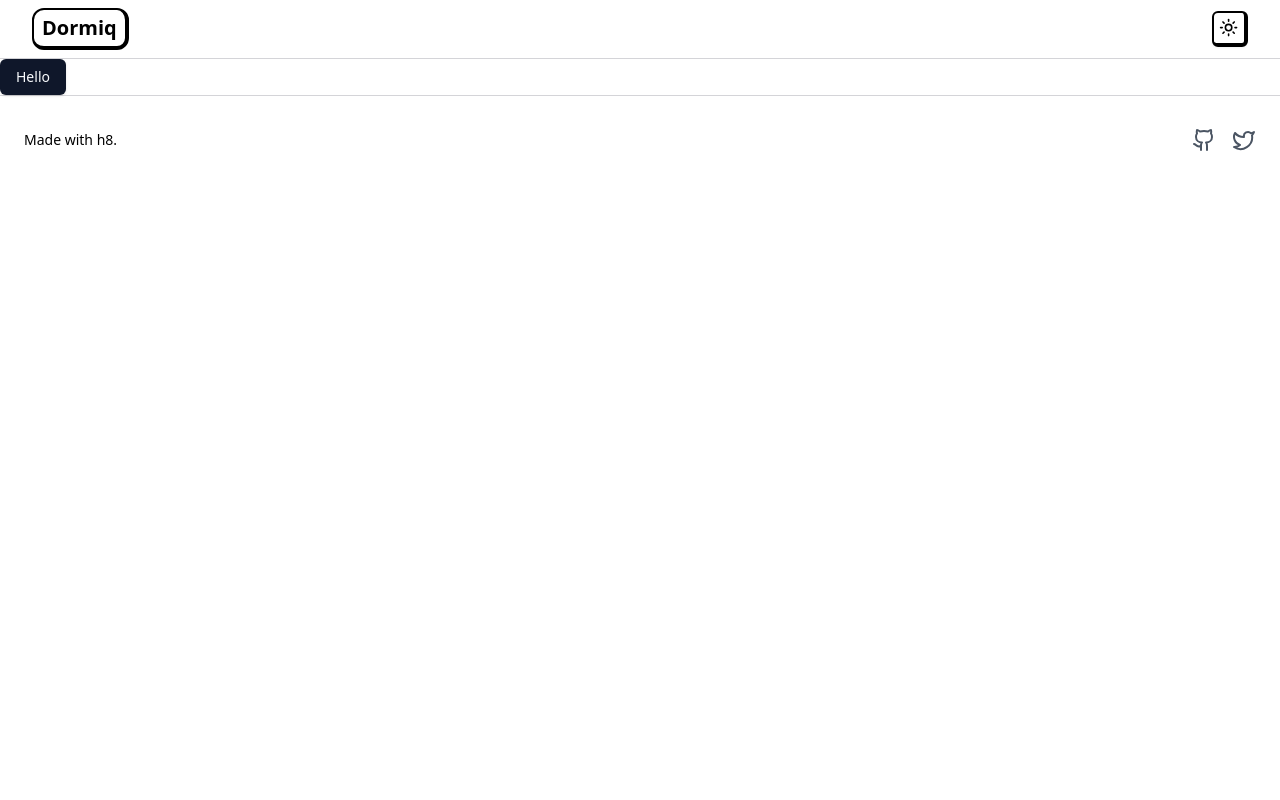
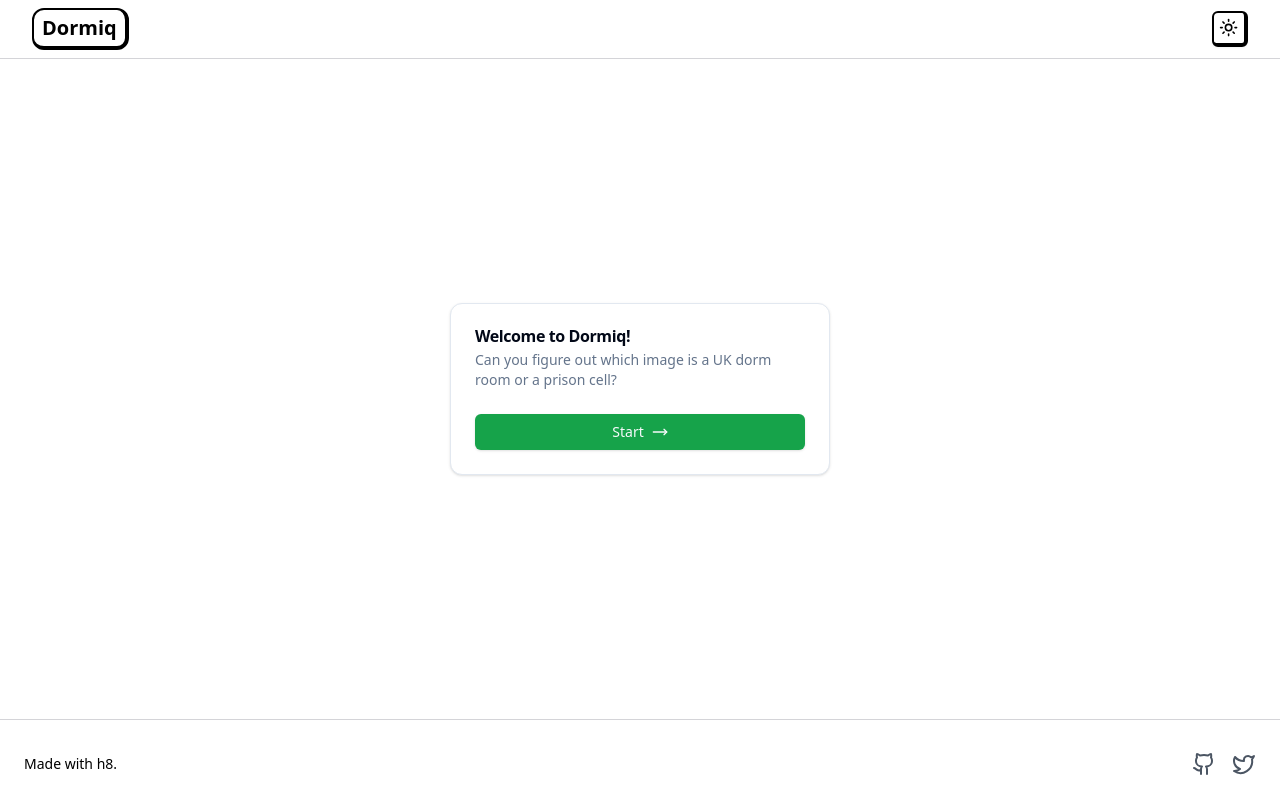
Before and after one commit to DeviousLab/dorm-or-prison-quiz, a Next.js app: page / in a window 1280 px wide. Built offline with nearby package versions, Linux system fonts and the light colour scheme.

Commit message:
feat: Fixed page layout and created homepage
Signed-off-by: DeviousLab <deviouslab@gmail.com>

```diff
--- a/src/app/layout.tsx
+++ b/src/app/layout.tsx
@@ -1,5 +1,5 @@
 import type { Metadata } from 'next';
-import { Inter as FontSans } from "next/font/google"
+import { Inter as FontSans } from 'next/font/google';
 import './globals.css';
 
 import { cn } from '@/lib/utils';
@@ -8,9 +8,9 @@
 import { ThemeProvider } from '@/components/theme-provider';
 
 export const fontSans = FontSans({
-  subsets: ["latin"],
-  variable: "--font-sans",
-})
+	subsets: ['latin'],
+	variable: '--font-sans',
+});
 
 export const metadata: Metadata = {
 	title: 'Dorm or Prison Quiz',
@@ -24,19 +24,23 @@
 }) {
 	return (
 		<html lang='en'>
-			<body className={cn(
-          "min-h-screen bg-background font-sans antialiased",
-          fontSans.variable
-        )}>
+			<body
+				className={cn(
+					'min-h-screen bg-background font-sans antialiased',
+					fontSans.variable
+				)}
+			>
 				<ThemeProvider
 					attribute='class'
 					defaultTheme='system'
 					enableSystem
 					disableTransitionOnChange
 				>
-					<Navbar />
-					{children}
-					<Footer />
+					<div className='flex min-h-screen flex-col'>
+						<Navbar />
+						{children}
+						<Footer />
+					</div>
 				</ThemeProvider>
 			</body>
 		</html>
--- a/src/app/page.tsx
+++ b/src/app/page.tsx
@@ -1,8 +1,31 @@
-import { Button } from '@/components/ui/button'
-import Image from 'next/image'
+import { MoveRight } from 'lucide-react';
+
+import { Button } from '@/components/ui/button';
+import {
+	Card,
+	CardContent,
+	CardDescription,
+	CardFooter,
+	CardHeader,
+	CardTitle,
+} from '@/components/ui/card';
+
+type CardProps = React.ComponentProps<typeof Card>;
 
 export default function Home() {
-  return (
-    <Button>Hello</Button>
-  )
+	return (
+		<main className='flex grow items-center justify-center'>
+			<Card className='w-[380px]'>
+				<CardHeader>
+					<CardTitle>Welcome to Dormiq!</CardTitle>
+					<CardDescription>Can you figure out which image is a UK dorm room or a prison cell?</CardDescription>
+				</CardHeader>
+				<CardFooter>
+					<Button className='w-full bg-green-600 transition duration-200 hover:bg-green-800'>
+						Start <MoveRight className='ml-2 h-4 w-4' />
+					</Button>
+				</CardFooter>
+			</Card>
+		</main>
+	);
 }
--- a/src/components/Navbar.tsx
+++ b/src/components/Navbar.tsx
@@ -7,7 +7,7 @@
 
 const Navbar = async (props: Props) => {
 	return (
-		<header className='top-0 bg-white dark:bg-gray-950 text-black dark:text-white z-[10] h-fit border-b border-zinc-300 py-2 '>
+		<header className='bg-white dark:bg-gray-950 text-black dark:text-white h-fit border-b border-zinc-300 py-2 '>
 			<div className='flex items-center justify-between h-full gap-2 px-8 mx-auto'>
 				{/* Logo */}
 				<Link href={'/'} className='flex items-center justify-center'>
--- /dev/null
+++ b/src/components/ui/card.tsx
@@ -0,0 +1,76 @@
+import * as React from "react"
+
+import { cn } from "@/lib/utils"
+
+const Card = React.forwardRef<
+  HTMLDivElement,
+  React.HTMLAttributes<HTMLDivElement>
+>(({ className, ...props }, ref) => (
+  <div
+    ref={ref}
+    className={cn(
+      "rounded-xl border bg-card text-card-foreground shadow",
+      className
+    )}
+    {...props}
+  />
+))
+Card.displayName = "Card"
+
+const CardHeader = React.forwardRef<
+  HTMLDivElement,
+  React.HTMLAttributes<HTMLDivElement>
+>(({ className, ...props }, ref) => (
+  <div
+    ref={ref}
+    className={cn("flex flex-col space-y-1.5 p-6", className)}
+    {...props}
+  />
+))
+CardHeader.displayName = "CardHeader"
+
+const CardTitle = React.forwardRef<
+  HTMLParagraphElement,
+  React.HTMLAttributes<HTMLHeadingElement>
+>(({ className, ...props }, ref) => (
+  <h3
+    ref={ref}
+    className={cn("font-semibold leading-none tracking-tight", className)}
+    {...props}
+  />
+))
+CardTitle.displayName = "CardTitle"
+
+const CardDescription = React.forwardRef<
+  HTMLParagraphElement,
+  React.HTMLAttributes<HTMLParagraphElement>
+>(({ className, ...props }, ref) => (
+  <p
+    ref={ref}
+    className={cn("text-sm text-muted-foreground", className)}
+    {...props}
+  />
+))
+CardDescription.displayName = "CardDescription"
+
+const CardContent = React.forwardRef<
+  HTMLDivElement,
+  React.HTMLAttributes<HTMLDivElement>
+>(({ className, ...props }, ref) => (
+  <div ref={ref} className={cn("p-6 pt-0", className)} {...props} />
+))
+CardContent.displayName = "CardContent"
+
+const CardFooter = React.forwardRef<
+  HTMLDivElement,
+  React.HTMLAttributes<HTMLDivElement>
+>(({ className, ...props }, ref) => (
+  <div
+    ref={ref}
+    className={cn("flex items-center p-6 pt-0", className)}
+    {...props}
+  />
+))
+CardFooter.displayName = "CardFooter"
+
+export { Card, CardHeader, CardFooter, CardTitle, CardDescription, CardContent }
```
